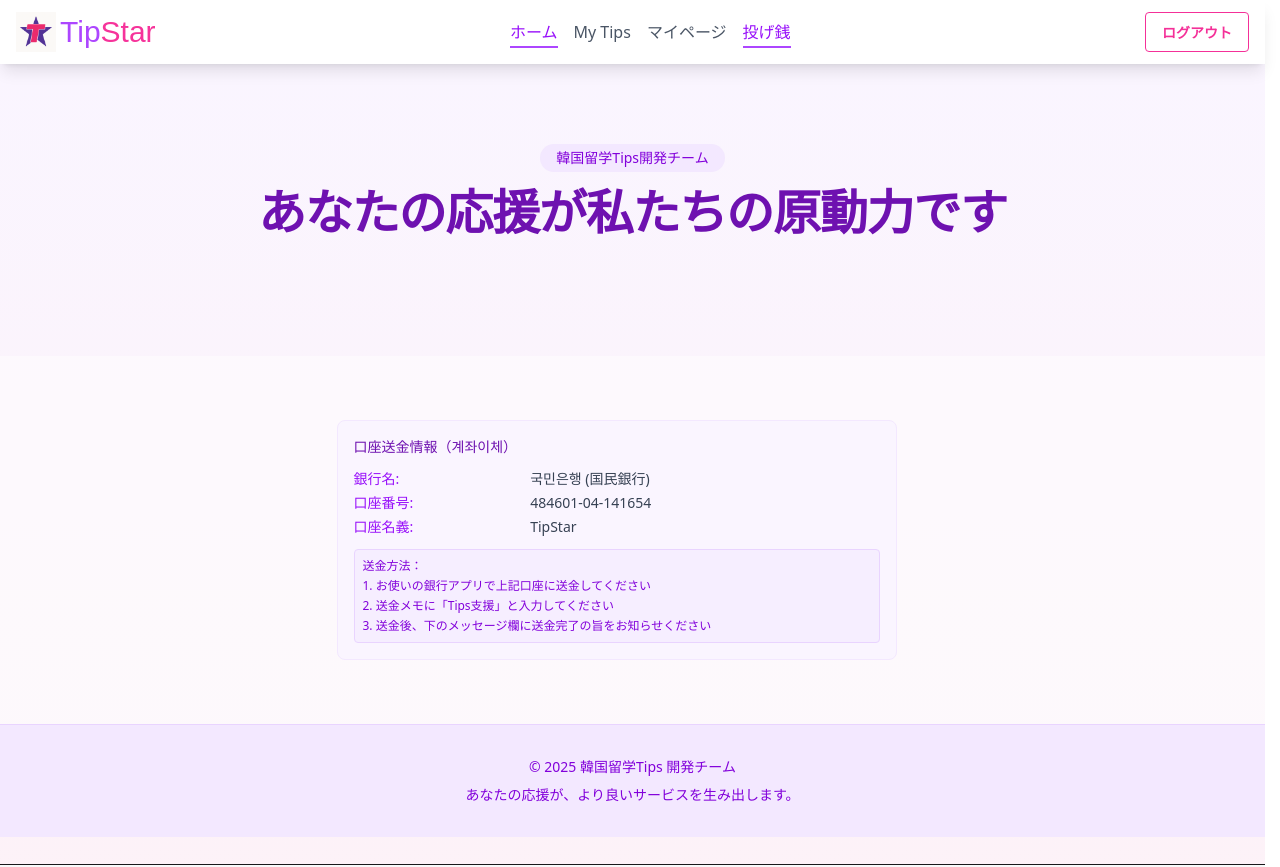
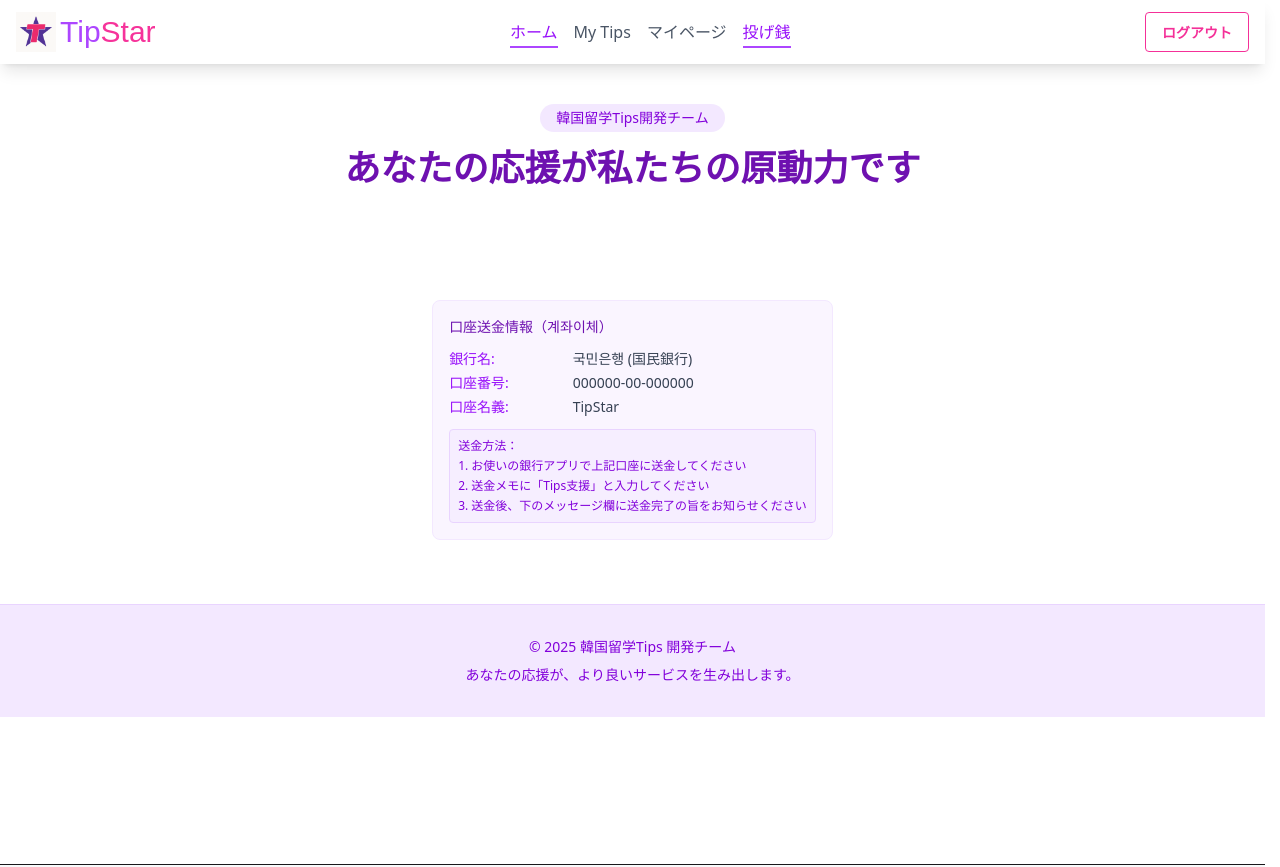
Before and after one commit to Hackathon-by-Supporters/TipStar, a Next.js app: page /donate in a window 1280 px wide. Shown: the top 867 px of the page. Built offline with nearby package versions, Linux system fonts and the light colour scheme; a web font is replaced by a local one.

Commit message:
投げ銭ページの修正

```diff
--- a/app/donate/page.tsx
+++ b/app/donate/page.tsx
@@ -12,47 +12,28 @@ import DonationForm from "@/components/ui/donation-form";
 
 export default function DonatePage() {
   return (
-    <main className="min-h-screen bg-gradient-to-b from-purple-50 to-pink-50">
-      {/* ヒーローセクション */}
-      <section className="py-12 md:py-20 container mx-auto px-4">
-        <div className="max-w-4xl mx-auto text-center">
-          <div className="inline-block bg-purple-100 text-purple-700 px-4 py-1 rounded-full text-sm font-medium mb-4">
-            韓国留学Tips開発チーム
-          </div>
-          <h1 className="text-4xl md:text-5xl font-bold tracking-tight mb-10 text-purple-800">
-            あなたの応援が私たちの原動力です
-          </h1>
+    <main className="min-h-screen bg-white">
+      {/* ヒーロー */}
+      <section className="py-4 md:py-10 max-w-4xl mx-auto text-center px-4">
+        <div className="inline-block bg-purple-100 text-purple-700 px-4 py-1 rounded-full text-sm font-medium mb-4">
+          韓国留学Tips開発チーム
         </div>
+        <h2 className="text-4xl md:text-4xl font-bold text-purple-800 mb-2">
+          あなたの応援が私たちの原動力です
+        </h2>
       </section>
 
-      {/* 投げ銭フォームと開発チーム紹介 */}
-      <section id="donate" className="py-16 bg-white/50">
-        <div className="container mx-auto px-4">
-          <div className="grid lg:grid-cols-2 gap-8 max-w-6xl mx-auto">
-            <div>
-              <DonationForm />
-            </div>
-            {/* { <div>
-              <div className="sticky top-8">
-                <h2 className="text-2xl font-bold mb-6 text-purple-800">開発チームの紹介</h2>
-                <p className="text-purple-700 mb-6">
-                  韓国留学Tipsサイトを作り上げた開発チームです。
-                  それぞれが韓国留学の経験を持ち、留学生の役に立ちたいという思いで活動しています。
-                </p>
-              </div>
-            </div> } */}
-          </div>
+      {/* フォーム */}
+      <section className="py-16">
+        <div className="max-w-4xl mx-auto px-40 flex items-center justify-center">
+          <DonationForm />
         </div>
       </section>
 
       {/* フッター */}
-      <footer className="bg-purple-100 py-8 border-t border-purple-200">
-        <div className="container mx-auto px-4 text-center text-purple-700 text-sm">
-          <p>© 2025 韓国留学Tips 開発チーム</p>
-          <p className="mt-2">
-            あなたの応援が、より良いサービスを生み出します。
-          </p>
-        </div>
+      <footer className="bg-purple-100 py-8 border-t border-purple-200 text-center text-purple-700 text-sm">
+        <p>© 2025 韓国留学Tips 開発チーム</p>
+        <p className="mt-2">あなたの応援が、より良いサービスを生み出します。</p>
       </footer>
     </main>
   );
--- a/components/ui/donation-form.tsx
+++ b/components/ui/donation-form.tsx
@@ -2,7 +2,7 @@
 
 export default function DonationForm() {
   return (
-    <div className="relative left-1/2 p-4 bg-purple-50 rounded-lg text-sm space-y-3 border border-purple-100">
+    <div className="p-4 bg-purple-50 rounded-lg text-sm space-y-3 border border-purple-100">
       <div className="font-medium text-purple-800">
         口座送金情報（계좌이체）
       </div>
@@ -12,7 +12,7 @@ export default function DonationForm() {
         <div className="col-span-2 text-gray-700">국민은행 (国民銀行)</div>
 
         <div className="text-purple-600">口座番号:</div>
-        <div className="col-span-2 text-gray-700">484601-04-141654</div>
+        <div className="col-span-2 text-gray-700">000000-00-000000</div>
 
         <div className="text-purple-600">口座名義:</div>
         <div className="col-span-2 text-gray-700">TipStar</div>
```
